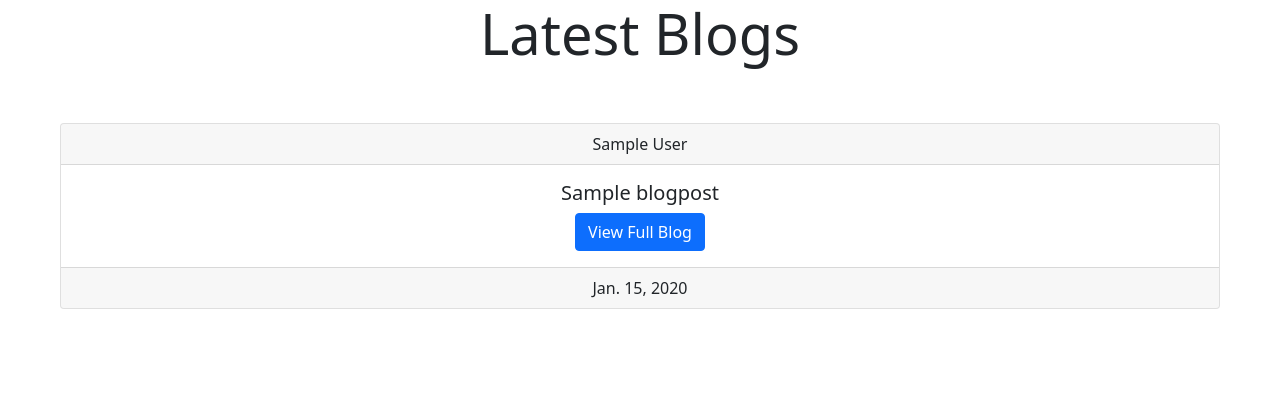
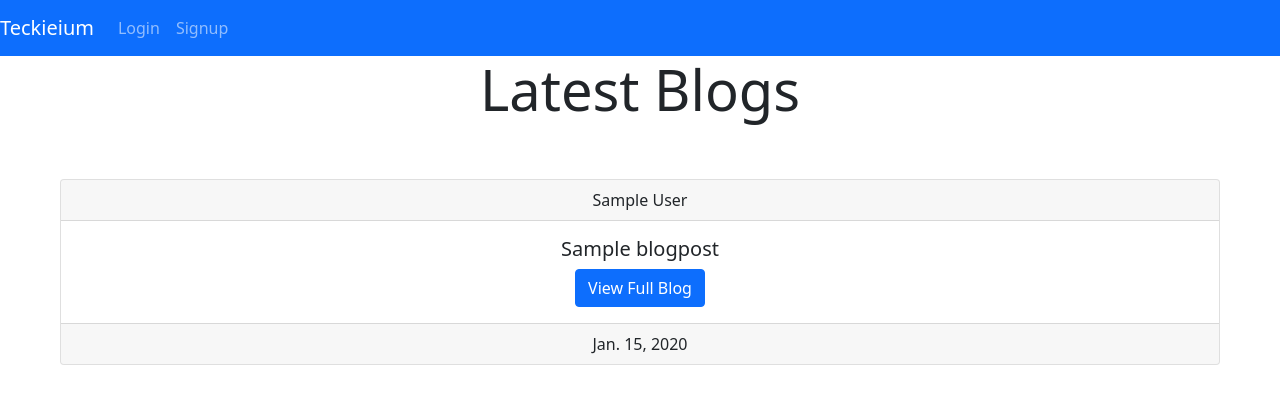
Before and after one commit to AswinAsok/Teckieium, a Django app: page /blog/ in a window 1280 px wide. Shown: the top 404 px of the page. Run offline with Django 3.2, Linux system fonts and the light colour scheme; tables that the repository leaves empty hold one stand-in row (values such as "Sample post").

Commit message:
Login, Logout and Signup are working and links are added into NavBar

```diff
--- a/Teckieium/settings.py
+++ b/Teckieium/settings.py
@@ -122,3 +122,4 @@ USE_TZ = True
 STATIC_URL = '/static/'
 
 LOGIN_REDIRECT_URL = 'blog'
+LOGOUT_REDIRECT_URL = 'blog'
--- a/Templates/blog.html
+++ b/Templates/blog.html
@@ -11,6 +11,29 @@
       crossorigin="anonymous"
     />
   </head>
+  <nav class="navbar navbar-expand-lg navbar navbar-dark bg-primary">
+    <a class="navbar-brand" href="/blog">Teckieium</a>
+    <button class="navbar-toggler" type="button" data-toggle="collapse" data-target="#navbarNavDropdown" aria-controls="navbarNavDropdown" aria-expanded="false" aria-label="Toggle navigation">
+      <span class="navbar-toggler-icon"></span>
+    </button>
+    <div class="collapse navbar-collapse" id="navbarNavDropdown">
+      <ul class="navbar-nav">
+        {%if not user.is_authenticated %}
+        <li class="nav-item">
+          <a class="nav-link" href="/accounts/login">Login</a>
+        </li>
+        <li class="nav-item">
+          <a class="nav-link" href="/accounts/signup">Signup</a>
+        </li>
+        {% endif %}
+        {% if user.is_authenticated %}
+        <li class="nav-item">
+          <a class="nav-link" href="/accounts/logout">Logout</a>
+        </li>
+        {% endif %}
+      </ul>
+    </div>
+  </nav>
   <body>
     <div class="jumbotron jumbotron-fluid">
       <div class="container d-flex justify-content-center">
```
